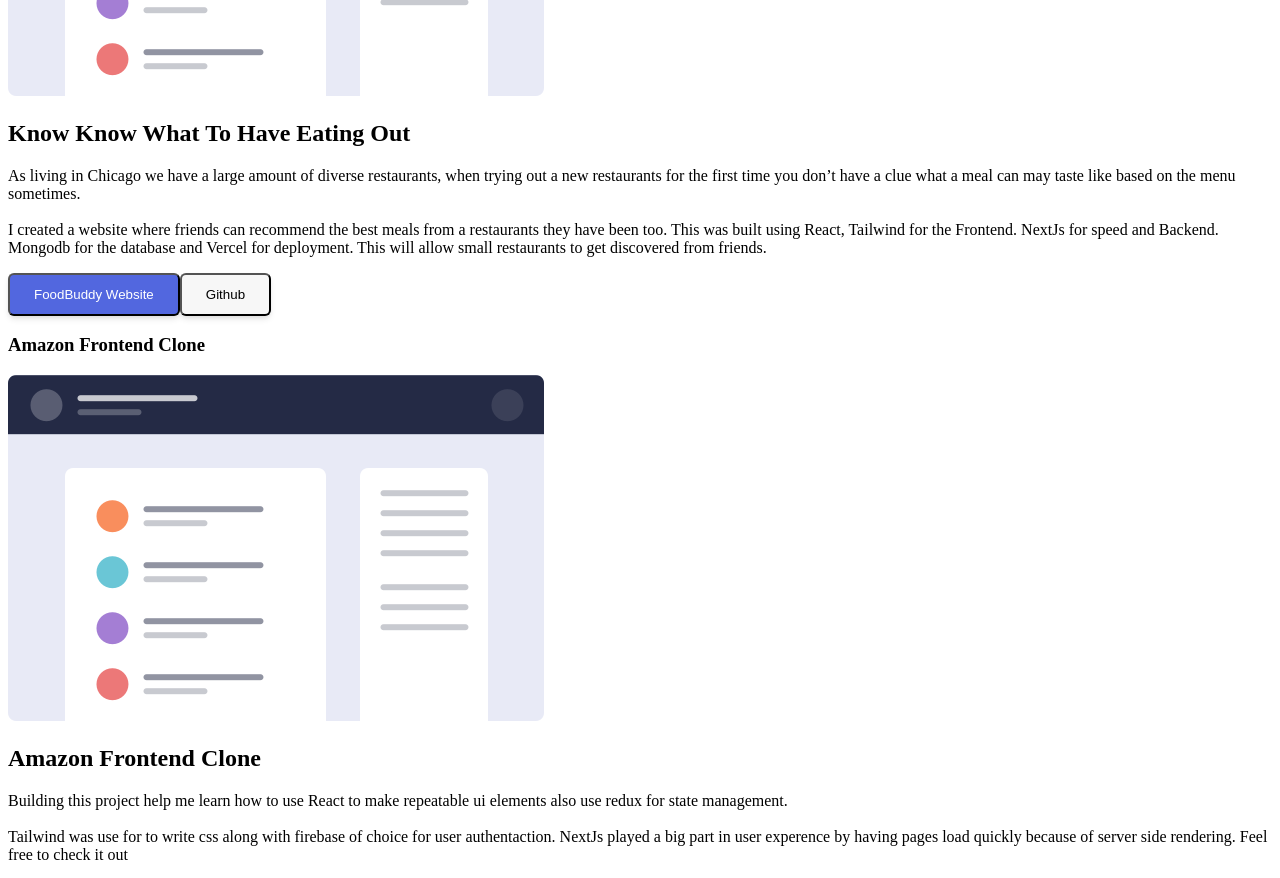
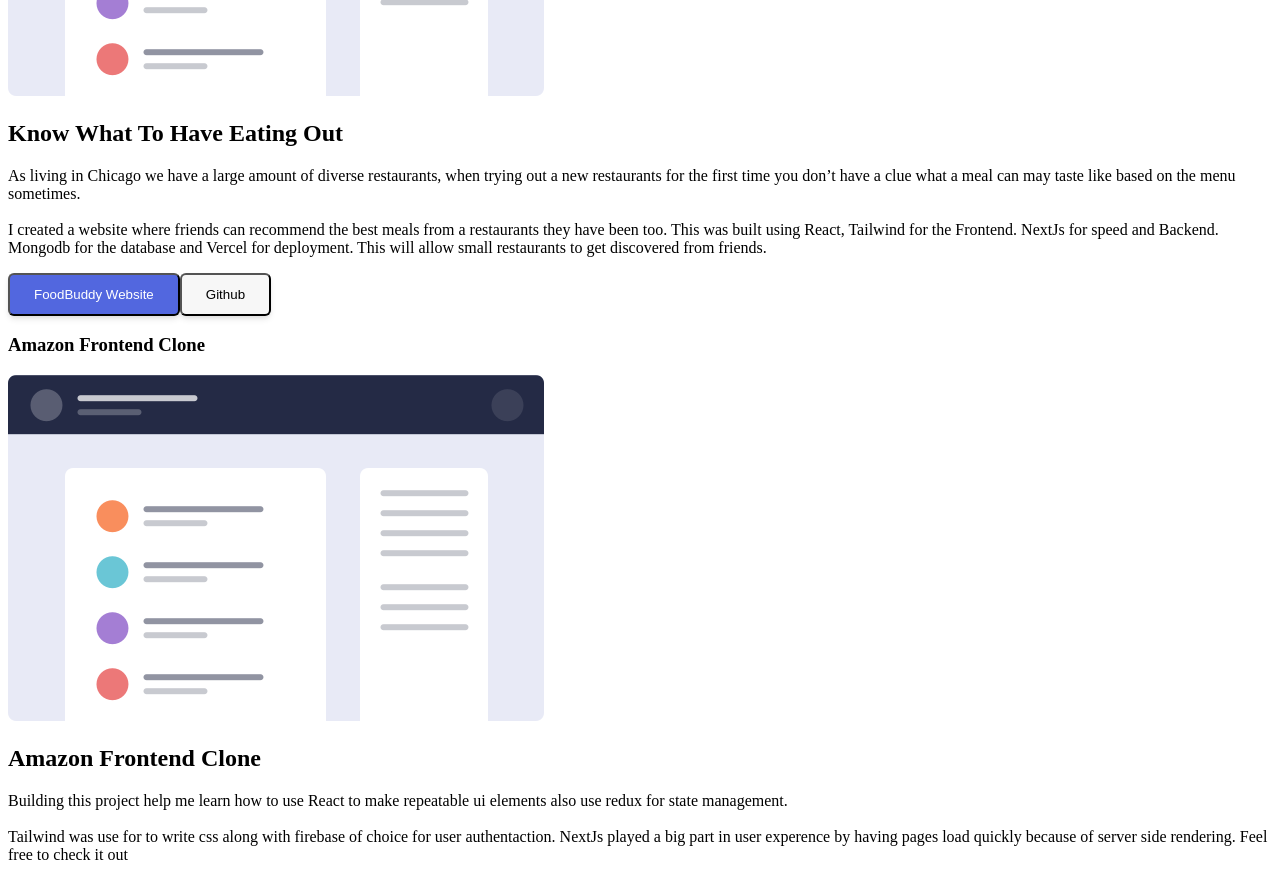
Before and after one commit to KevProDev/Portfolio-Website, a Next.js app: page / in a window 1280 px wide. Shown: the part 2380-3258 px from the top of the page. Built offline with nearby package versions, Linux system fonts and the light colour scheme.

Commit message:
update content again now working on form

```diff
--- a/pages/index.js
+++ b/pages/index.js
@@ -104,9 +104,9 @@
                 <span className="font-bold text-left md:text-center">
                   Know{" "}
                 </span>
-                Know What To Have Eating Out
+                What To Have Eating Out
               </h1>
-              <p className="text-bookmark-grey my-4 text-left md:text-center md:w-3/4 lg:w-full">
+              <p className="text-bookmark-grey my-4 text-left md:text-center lg:text-left md:w-3/4 lg:w-full">
                 As living in Chicago we have a large amount of diverse
                 restaurants, when trying out a new restaurants for the first
                 time you don’t have a clue what a meal can may taste like based
@@ -149,7 +149,7 @@
           <div className="container flex flex-col lg:flex-row-reverse place-items-start md:items-center justify-center gap-x-24 z-10">
             {/* Image */}
             <div className="flex flex-col-reverse flex-1 justify-center text-left md:text-center z-10 mb-10 lg:mb-0">
-              <h3 className="text-bookmark-blue text-xl md:text-2xl lg:text-white mt-4">
+              <h3 className="text-bookmark-blue text-xl md:text-2xl lg:text-white mt-4 lg:pl-10">
                 Amazon Frontend Clone
               </h3>
               <img
@@ -163,7 +163,7 @@
               <h1 className="text-3xl text-bookmark-blue">
                 <span className="font-bold">Amazon </span>Frontend Clone
               </h1>
-              <p className="text-bookmark-grey my-4 text-left md:text-center md:w-3/4 lg:w-full">
+              <p className="text-bookmark-grey my-4 text-left md:text-center lg:text-left md:w-3/4 lg:w-full">
                 Building this project help me learn how to use React to make
                 repeatable ui elements also use redux for state management.
                 <br />
```
